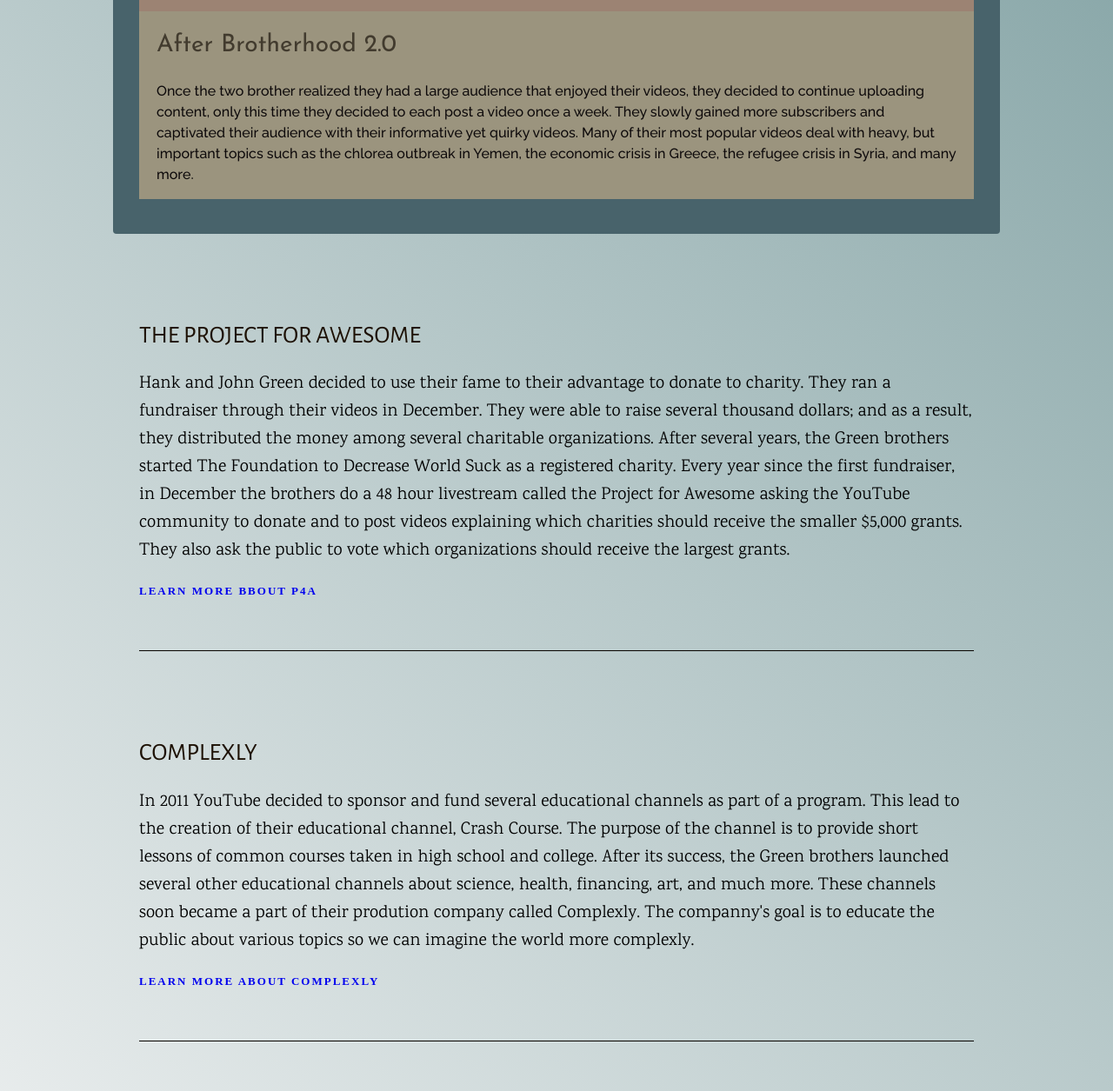
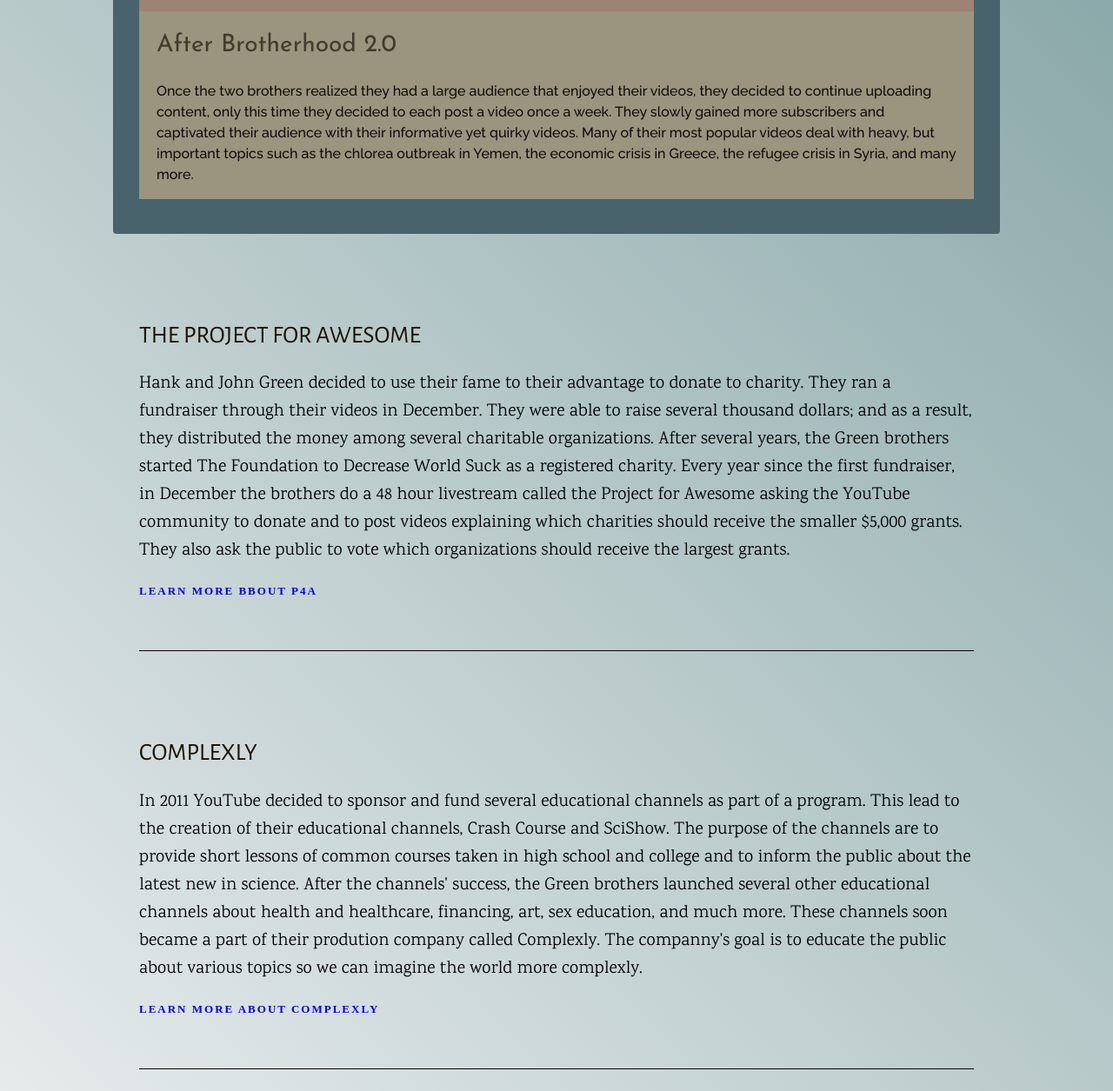
Before and after one commit to lilianechavez/lilianechavez.github.io, a plain HTML site: page index.html in a window 1280 px wide. Shown: the part 1065-2320 px from the top of the page at 87% size. Drawn offline with Linux system fonts and the light colour scheme.

Commit message:
Update index.html
Fixing typos and updating info

```diff
--- a/index.html
+++ b/index.html
@@ -29,7 +29,7 @@
         </div>
         <div class="city">
           <h4>After Brotherhood 2.0</h4>
-          <p>Once the two brother realized they had a large audience that enjoyed their videos, they decided to continue uploading content, only this time they decided to each post a video once a week. They slowly gained more subscribers and captivated their audience with their informative yet quirky videos. Many of their most popular videos deal with heavy, but important topics such as the chlorea outbreak in Yemen, the economic crisis in Greece, the refugee crisis in Syria, and many more.</p>
+          <p>Once the two brothers realized they had a large audience that enjoyed their videos, they decided to continue uploading content, only this time they decided to each post a video once a week. They slowly gained more subscribers and captivated their audience with their informative yet quirky videos. Many of their most popular videos deal with heavy, but important topics such as the chlorea outbreak in Yemen, the economic crisis in Greece, the refugee crisis in Syria, and many more.</p>
         </div>
       </div>
   </div>
@@ -42,7 +42,7 @@
     </li>
     <li>
       <h2>Complexly</h2>
-      <p>In 2011 YouTube decided to sponsor and fund several educational channels as part of a program. This lead to the creation of their educational channel, Crash Course. The purpose of the channel is to provide short lessons of common courses taken in high school and college. After its success, the Green brothers launched several other educational channels about science, health, financing, art, and much more. These channels soon became a part of their prodution company called Complexly. The companny's goal is to educate the public about various topics so we can imagine the world more complexly.</p>
+      <p>In 2011 YouTube decided to sponsor and fund several educational channels as part of a program. This lead to the creation of their educational channels, Crash Course and SciShow. The purpose of the channels are to provide short lessons of common courses taken in high school and college and to inform the public about the latest new in science. After the channels' success, the Green brothers launched several other educational channels about health and healthcare, financing, art, sex education, and much more. These channels soon became a part of their prodution company called Complexly. The companny's goal is to educate the public about various topics so we can imagine the world more complexly.</p>
       <a href="http://complexly.com" target="_blank">Learn More about Complexly</a>
     </li>
     <li>
```
